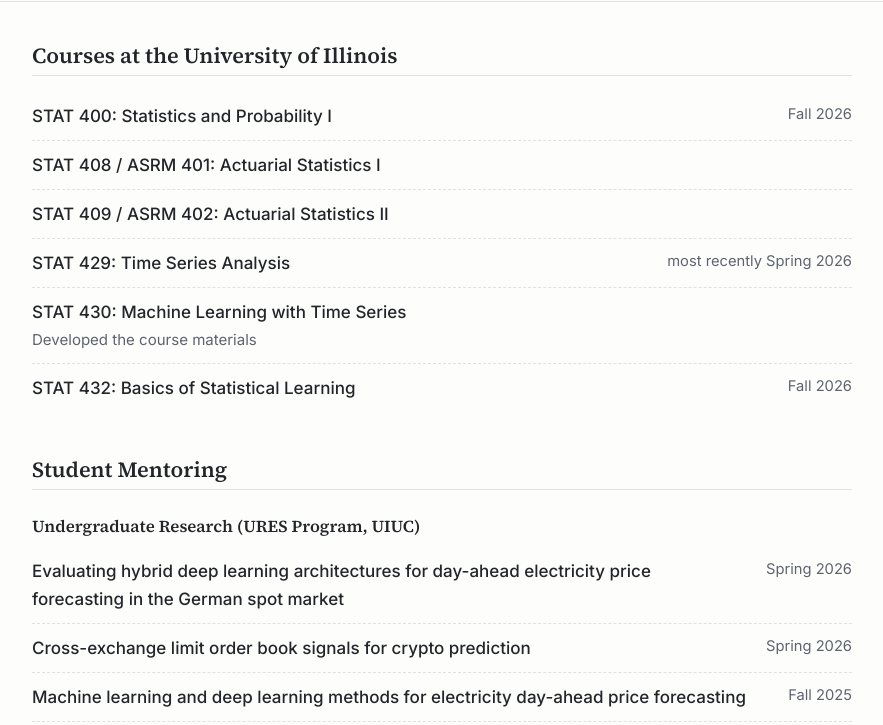
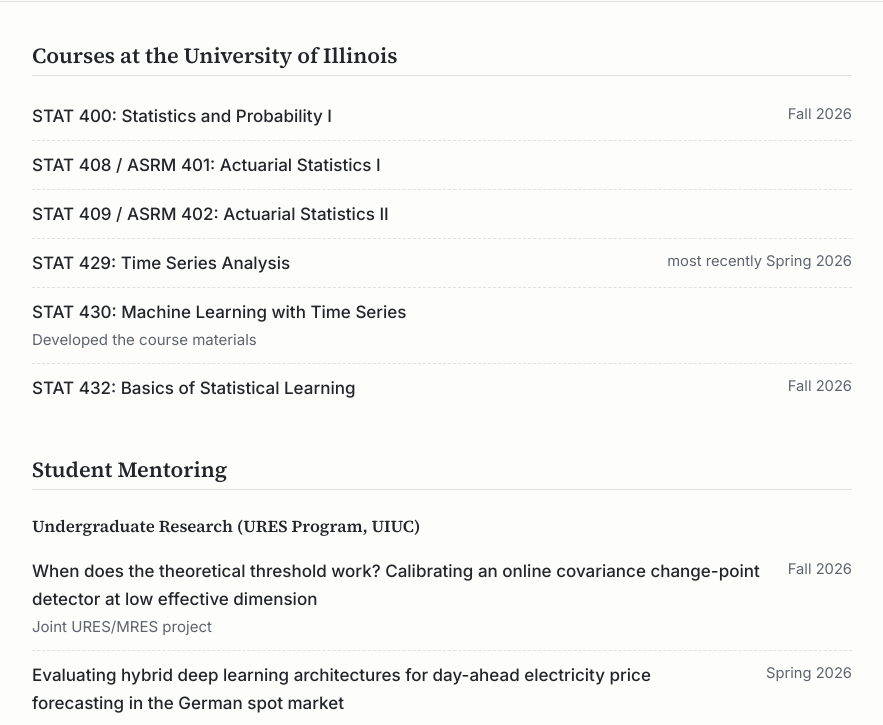
Before and after one commit to hyoeun-lee/hyoeun-lee.github.io, a plain HTML site: page teaching.html in a window 1280 px wide. Shown: the part 72-797 px from the top of the page, without its empty margins (198-1081 px from the left). Drawn offline with Linux system fonts and the light colour scheme.

Commit message:
Teaching page: add Fall 2026 joint URES/MRES project
Co-Authored-By: Claude Opus 5.5 <noreply@anthropic.com>
Claude-Session: https://claude.ai/code/session_01DFsWimT7tyGPcD4Qq7GXhi

```diff
--- a/teaching.html
+++ b/teaching.html
@@ -45,6 +45,8 @@
 
       <h3>Undergraduate Research (URES Program, UIUC)</h3>
       <ul class="entries">
+        <li><span class="what">When does the theoretical threshold work? Calibrating an online covariance change-point detector at low effective dimension</span><span class="when">Fall 2026</span>
+          <span class="detail">Joint URES/MRES project</span></li>
         <li><span class="what">Evaluating hybrid deep learning architectures for day-ahead electricity price forecasting in the German spot market</span><span class="when">Spring 2026</span></li>
         <li><span class="what">Cross-exchange limit order book signals for crypto prediction</span><span class="when">Spring 2026</span></li>
         <li><span class="what">Machine learning and deep learning methods for electricity day-ahead price forecasting</span><span class="when">Fall 2025</span></li>
```
